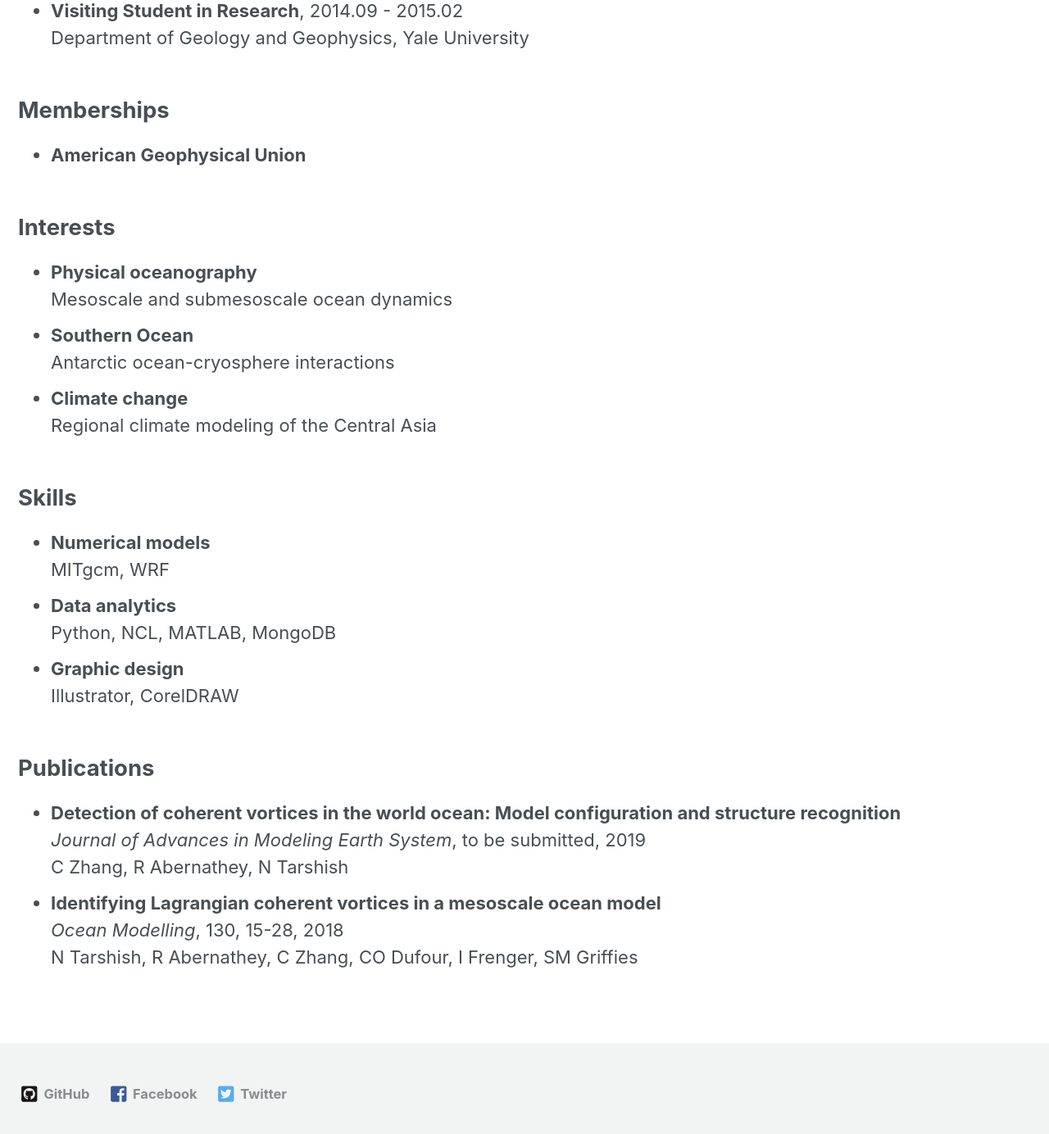
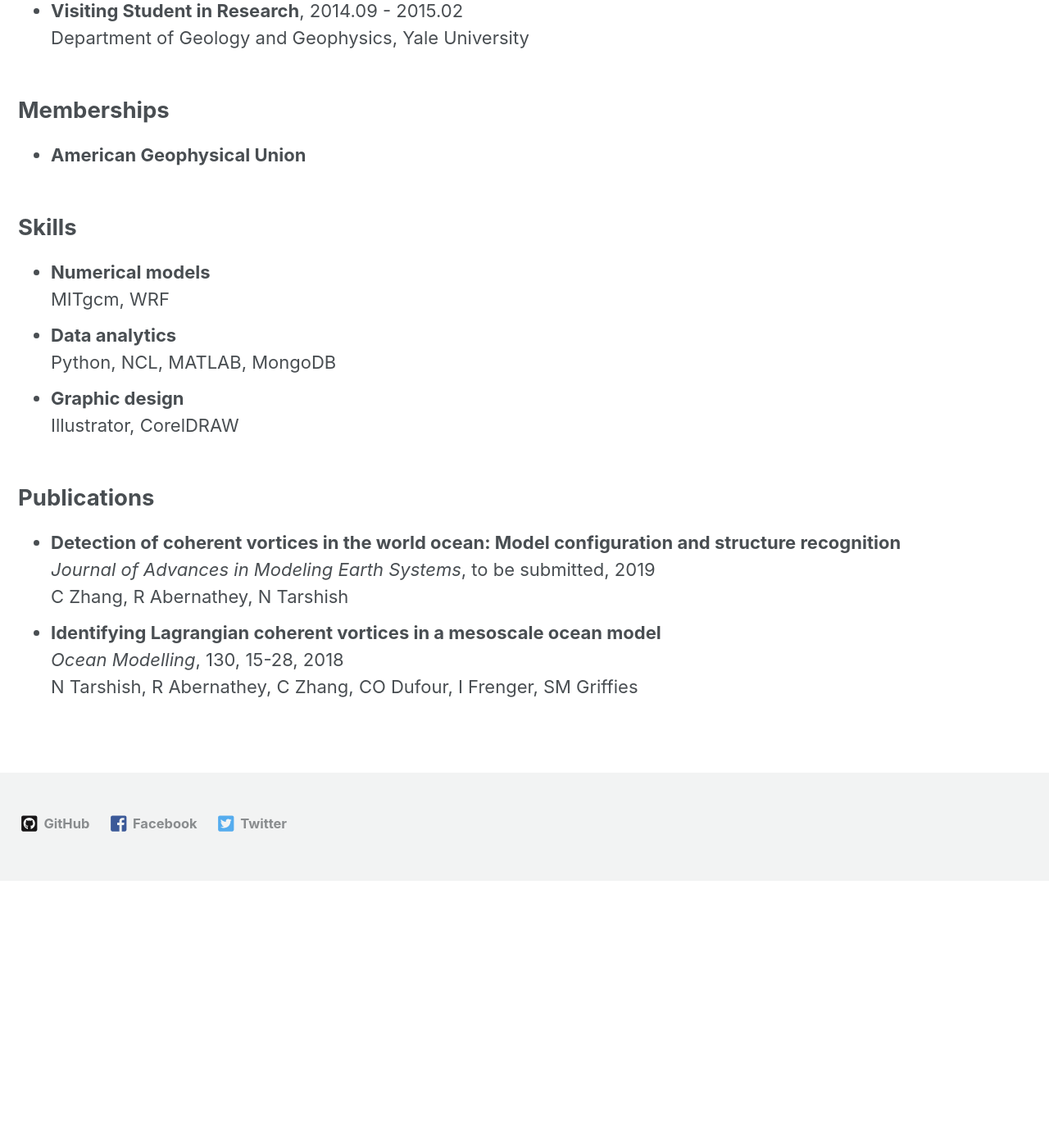
Before and after one commit to ci-zhang/ci-zhang.github.io, a Jekyll site: the page built from _pages/cv.md, in a window 1280 px wide and 1400 px high, scrolled down 694 px. Shown: the top 1384 px of the window at 82% size. Built offline with Jekyll 4.4.1, drawn with Linux system fonts in a browser that asks for light colours; nearby versions of some CDN libraries; a style sheet for code colours, icons or effects is not loaded; after the commit the page ends 1769 px from its top, so only the background shows below that.

Commit message:
update Home and CV

```diff
--- a/_pages/cv.md
+++ b/_pages/cv.md
@@ -22,14 +22,6 @@ layout: space
 ## Memberships
 *  **American Geophysical Union**
 
-## Interests
-*  **Physical oceanography**
-      Mesoscale and submesoscale ocean dynamics
-*  **Southern Ocean**
-      Antarctic ocean-cryosphere interactions
-*  **Climate change**
-      Regional climate modeling of the Central Asia
-
 ## Skills
 *  **Numerical models**
    MITgcm, WRF
@@ -40,7 +32,7 @@ layout: space
 
 ## Publications
 *  **Detection of coherent vortices in the world ocean: Model configuration and structure recognition**
-   *Journal of Advances in Modeling Earth System*, to be submitted, 2019
+   *Journal of Advances in Modeling Earth Systems*, to be submitted, 2019
    C Zhang, R Abernathey, N Tarshish
 *  **Identifying Lagrangian coherent vortices in a mesoscale ocean model**
    *Ocean Modelling*, 130, 15-28, 2018
```
Also changed, not shown: _pages/about.md (+1 -1 lines).
